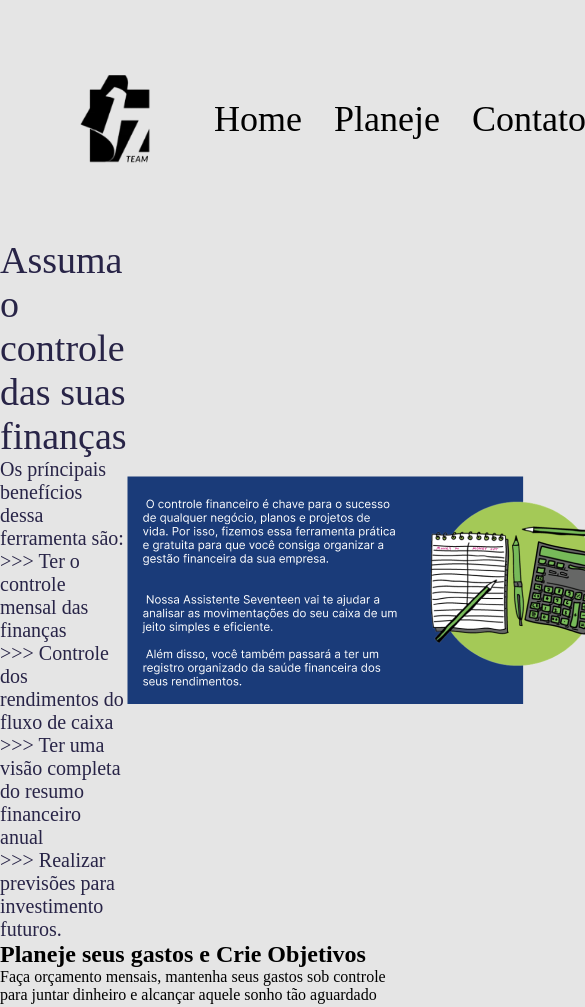
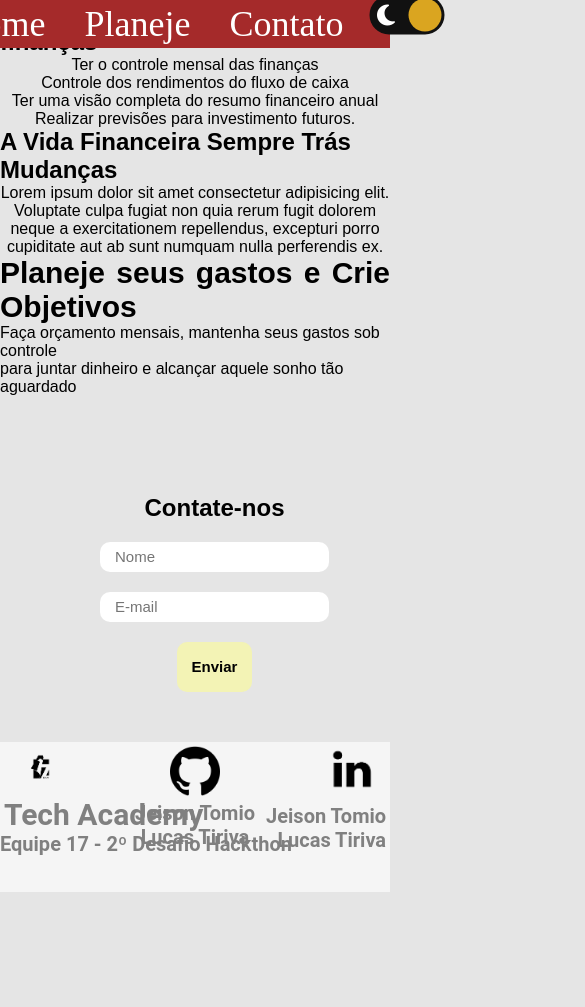
Before and after one commit to Jtomio/Equipe17, a plain HTML site: page index.html in a window 390 px wide. Shown: the top 1007 px of the page, 585 px wide, since content can reach past the window. After the commit the page ends 892 px from the top, so only its background shows below. Drawn offline with Linux system fonts and the light colour scheme; a web font is replaced by a local one.

Commit message:
Add files via upload

```diff
--- a/index.html
+++ b/index.html
@@ -4,45 +4,91 @@
     <meta charset="UTF-8">
     <meta name="viewport" content="width=device-width, initial-scale=1.0">
     <meta name="description" content="Projeto Hackthon da Equipe 17 - 2º Desafio">
-    <title>Hackthon Equipe 17 <img src="assets/Logo-17.png" alt="img"></title>
+    <title>Hackthon Equipe 17></title>
     <link rel="stylesheet" type="text/css" href="style.css">
+    <link rel="stylesheet" type="text/css" href="media.css">
+    <link rel="icon" href="assets/17-title.png">
 </head>
 <body>
-    <header class="cabecalho">
-        <img class="cabecalho-imagem" src="assets/Logo-17.png" alt="Logo da Equipe 17"><!--Logo no cabeçalho-->
+    <header class="cabecalho" id="cabecalho">
+        <img class="cabecalho-imagem" src="assets/Logo-17.png" id="headerLogo" alt="Logo da Equipe 17"><!--Logo no cabeçalho-->
         <nav class="cabecalho-menu">
-            <a class="cabecalho-menu-item">Home</a>
-            <a class="cabecalho-menu-item"> Planeje</a>
-            <a class="cabecalho-menu-item">Contato</a>
+            <a class="cabecalho-menu-item" href="#">Home</a>
+            <a class="cabecalho-menu-item" href="#Planeje">Planeje</a>
+            <a class="cabecalho-menu-item" href="#Contato">Contato</a>
+            <input type="checkbox" class="checkbox" id="chk"/><!--Checkbox para modo dark-->
+            <label class="label" for="chk">
+                <i class="fas fa-moon"></i>
+                <i class="fas fa-sun"></i>
+                <div class="ball"></div>
+            </label>
+            <script src="script.js"></script>
+            <script src="https://kit.fontawesome.com/998c60ef77.js" crossorigin="anonymous"></script><!--Coleta as imagens da web para função darkmode-->
         </nav><!--Navegador-->
     </header><!--Cabeçalho-->
 
     <main class="conteudo">
-        <section class="conteudo-principal">
-            <div class="conteudo-principal-escrito">
-               <h1 class="conteudo-principal-escrito-titulo">Assuma o controle das suas finanças</h1>
-               <p class="conteudo-principal-escrito-paragrafo">Os príncipais benefícios dessa ferramenta são:</p>
-               <p></p>
-               <p class="conteudo-principal-escrito-paragrafo">   >>> Ter o controle mensal das finanças</p>
-               <p class="conteudo-principal-escrito-paragrafo">   >>> Controle dos rendimentos do fluxo de caixa</p>
-               <p class="conteudo-principal-escrito-paragrafo">   >>> Ter uma visão completa do resumo financeiro anual</p>
-               <p class="conteudo-principal-escrito-paragrafo">   >>> Realizar previsões para investimento futuros.</p>
+        <section class="conteudo-principal" id="conteudoPrincipal">
+            <div class="conteudo-principal-left">
+               <h1 class="conteudo-principal-left-titulo" id="Home">Assuma o controle das suas finanças</h1>
+               <ul>
+                   <li class="conteudo-principal-left-paragrafo" id="li1">Ter o controle mensal das finanças</li>
+                   <li class="conteudo-principal-left-paragrafo" id="li1">Controle dos rendimentos do fluxo de caixa</li>
+                   <li class="conteudo-principal-left-paragrafo" id="li1">Ter uma visão completa do resumo financeiro anual</li>
+                   <li class="conteudo-principal-left-paragrafo" id="li1">Realizar previsões para investimento futuros.</li>
+                </ul>
             </div>
-            <img class="conteudo-principal-escrito-imagem" src="assets/img-Dir-Calculadora.png" alt="Imagem direita da sessão"><!--Imagem de explicação da ferramenta-->
+            <div class="conteudo-principal-2">
+            <h1 class="conteudo-principal-right" id="HomeRight">A Vida Financeira Sempre Trás Mudanças</h1><!--Texto lado direito-->
+                <ul>
+                    <p class="conteudo-principal-right" id="R1">Lorem ipsum dolor sit amet consectetur adipisicing elit. Voluptate culpa fugiat non quia rerum fugit dolorem neque a exercitationem repellendus, excepturi porro cupiditate aut ab sunt numquam nulla perferendis ex.</p>
+                </ul>
+            </div>
         </section><!--Primeira sessão do corpo principal-->
 
         <section class="conteudo-secundario">
-            <h2 class="conteudo-secundario-titulo2"> Planeje seus gastos e Crie Objetivos</h2>
-            <p class="conteudo-secundario-paragrafo"> Faça orçamento mensais, mantenha seus gastos sob controle</p>
-            <p class="conteudo-secundario-paragrafo"> para juntar dinheiro e alcançar aquele sonho tão aguardado</p>
+            <h2 class="conteudo-secundario-titulo2" id="Planeje"> Planeje seus gastos e Crie Objetivos</h2>
+            <div>
+            <p class="conteudo-secundario-paragrafo" id="pf"> Faça orçamento mensais, mantenha seus gastos sob controle</p>
+            <p class="conteudo-secundario-paragrafo" id="pf"> para juntar dinheiro e alcançar aquele sonho tão aguardado</p>
+            </div>
+            <div class="conteudo-secundario-imagem">
+                <img src="assets/Planeje.png" id="imgPlaneje" alt="Imagem Planeje"><!--Img explicativo ao texto-->
+            </div>
+        </section><!--Segunda sessão do corpo principal-->
 
-        </section><!--Segunda sessão do corpo principal-->
+        <section>
+            <div>
+            <form class="form">
+                <h2 class="Contato" id="Contato">Contate-nos</h2>
+                <input class="campo" type="text" placeholder="Nome">
+                <input class="campo" type="email" placeholder="E-mail">
+                <input class="botao" type="submit" value="Enviar">
+            </form>
+            </div>
+        </section>
+
+
     </main><!--Principal-->
 
     <footer class="rodape">
-       <img class="rodape-imagem" src="assets/github.png" alt="Contato Github">
-       <img class="rodape-imagem" src="assets/Linkedin.png" alt="Contato Linkedin">
-
+       <ul>
+           <li class="rodape-left"><img src="assets/Logo-17.png" class="rodapeLogo"><h2>Tech Academy</h2>
+            <p>Equipe 17 - 2º Desafio Hackthon</p>
+           </li>
+        </ul>
+        <ul>
+           <li class="rodape-center"><img src="assets/github.png" class="LogoGit"><!--Contato Github dos membros-->
+            <a href="https://github.com/Jtomio" target="_blank">Jeison Tomio</a>
+            <a href="https://github.com/Lucas Tiriva" target="_blank"> Lucas Tiriva</a>
+        </ul>
+        <ul>
+        </li>
+           <li class="rodape-right"><img src="assets/Linkedin.png" class="LogoLin"><!--Contato Linkdin dos membros-->
+            <a href="https://www.linkedin.com/in/jeison-tomio/" target="_blank">Jeison Tomio</a>
+            <a href="https://www.linkedin.com/in/lucastiriva/" target="_blank"> Lucas Tiriva</a>
+           </li>
+        </ul>
     </footer><!--Rodapé-->
 </body>
 </html>
--- /dev/null
+++ b/media.css
@@ -0,0 +1,42 @@
+@media screen and (max-width: 800px){
+
+    #cabecalho{
+        display:flex;
+        flex-direction: row;
+        align-items: center;
+        justify-content:center;
+        padding: 2px;
+        background: brown;
+        width: 100%;
+        position:fixed;
+    }
+    #cabecalho .chk{
+        margin-right: 0%;
+    }
+    #headerLogo{
+        display: none;
+    }
+    #home{
+        flex-direction: column;
+        margin-top: auto;
+    }
+
+    form{
+        margin: 5%;
+        width: 100%;
+    }
+    input{
+        align-self: center;
+    }
+    ul{
+        text-align: center;
+    }
+    img .conteudo-principal-escrito-imagem{
+        display: none;
+    }
+    #imgPlaneje{
+        display: none;
+    }
+
+
+}
--- /dev/null
+++ b/script.js
@@ -0,0 +1,5 @@
+const chk = decument.getElementById('chk')
+
+chk.addEventListener('change', ()=> {
+    document.body.classList.toggle('dark')
+})
--- a/style.css
+++ b/style.css
@@ -14,26 +14,90 @@
     body{
         font-size: 100%;
         background: #E5E5E5;
+        font-family: sans-serif;
+        font-size: 1em;
+        transition: background 0.2 linear;
+    }
+    body .dark{
+        background-color: #232c35;
+    }
+
+    .checkbox{
+        opacity: 0;
+        position: absolute;
+    }
+
+    .label{
+        background-color: #111;
+        border-radius: 50px;
+        cursor: pointer;
+        display: flex;
+        align-items: center;
+        justify-content: space-between;
+        padding: 5px;
+        position: relative;
+        height: 26px;
+        width: 50px;
+        transform: scale(1.5);
+    }
+
+    .label .ball{
+        background-color: goldenrod;
+        border-radius: 50%;
+        position: absolute;
+        top: 2px;
+        left: 2px;
+        height: 22px;
+        width: 22px;
+        transform: translateX(24px);
+        transition: transform 0.2s linear;
+    }
+
+    .checkbox:checked + .label .ball{
+        transform: translateX(0px);
+        background-color:#fff;
+    }
+
+    .chk{
+        margin-right: 0;
+    }
+
+    .fa-moon{
+        color: white;
+    }
+
+    .fa-sun{
+        color: yellow;
     }
 
     .cabecalho{
         display: flex;
         flex-direction: row;
         align-items: center;
-        justify-content: space-around;
-        padding: 24px;
+        justify-content: space-between;
+        padding: 15px;
+        background: brown;
+        width: 100%;
+        position:fixed;
     }
 
     .cabecalho-imagem{
-        height: 190px;
+        height: 100px;
     }
 
     .cabecalho-menu{
         display: flex;
-        gap: 32px;
+        gap: 39px;
+    }
+
+    a:hover{
+        transition: 0.5s;
+        color: black;
     }
 
     .cabecalho-menu-item{
+
+        color: white;
         font-family: 'Sarala';
         font-style: normal;
         font-weight: 400;
@@ -41,39 +105,104 @@
         line-height: 44px;
     }
 
-    .conteudo-principal{
+    #Planeje{
+        text-align: justify;
         display: flex;
         flex-direction: row;
         align-items: center;
-        justify-content:space-around;
+        font-size: 30px;
+    }
+
+    #imgPlaneje{
+        align-items: right;
+        margin-right: 0;
+    }
+
+   .contato{
+        margin: 200px;
+        font-family: Righteous;
+        font-size: larger;
+        display:grid;
+        margin-left: 25%;
+    }
+
+    .form{
+        display: flex;
+        flex-direction:column;
+        align-items: center;
+        margin-top: 25%;
+    }
+
+    input{
+        margin-top: 20px;
+        height: 20px;
+        padding: 15px;
+        border-radius: 10px;
+        border: none;
+        font-size: 15px;
+    }
+
+    form [type="submit"]{
+        height: 50px;
+
+        background-color: #f3f3b5;
+        color: black;
+        font-weight: bold;
+    }
+    .rodape{
+       height: 150px;
+       background: whitesmoke;
 
     }
 
-    .conteudo-principal-escrito{
+    .rodape-left{
+        font-family: Roboto;
+        font-size: 20px;
+        font-weight: bold;
+        text-transform: unset;
+        margin-top: 50px;
+        text-align: left;
+        color: gray;
+        }
+
+    .rodape h2{
+        margin-left: 1%;
+    }
+    .rodape-center{
+        font-family: Roboto;
+        font-size: 20px;
+        font-weight: bold;
+        text-transform: unset;
+        margin-top: -110px;
+        text-align:center;
+        justify-content: center;
+    }
+    .rodape a{
         display: flex;
         flex-direction: column;
+        color: gray;
+        }
+
+    .rodape-right{
+        font-family: Roboto;
+        font-size: 20px;
+        font-weight: bold;
+        text-transform: unset;
+        margin-top: -110px;
+        margin-right: 1%;
+        text-align: right;
+    }
 
 
+    .LogoGit{
+        height: 50px;
+    }
+    .rodapeLogo{
+        height: 50px;
+        margin-left: 4%;
     }
 
-    .conteudo-principal-escrito-titulo{
-        font-family: Righteous;
-        font-weight: 400;
-        font-size: 38px;
-        left: -5px;
-        color: #282447;
+    .LogoLin{
+        height: 60px;
+        margin-right: 1%;
     }
-
-    .conteudo-principal-escrito-paragrafo{
-        font-family: Righteous;
-        font-weight: 250;
-        font-size: 20px;
-        color: #282447;
-
-    }
-
-    .conteudo-principal-escrito-imagem{
-        display: flex;
-        align-items: center;
-        justify-content: right;
-    }
```
